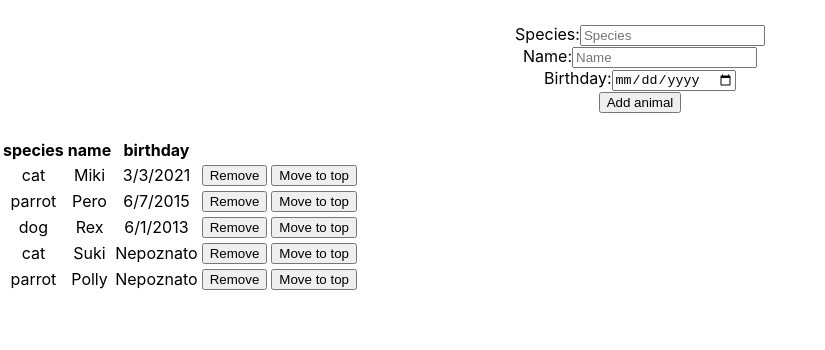
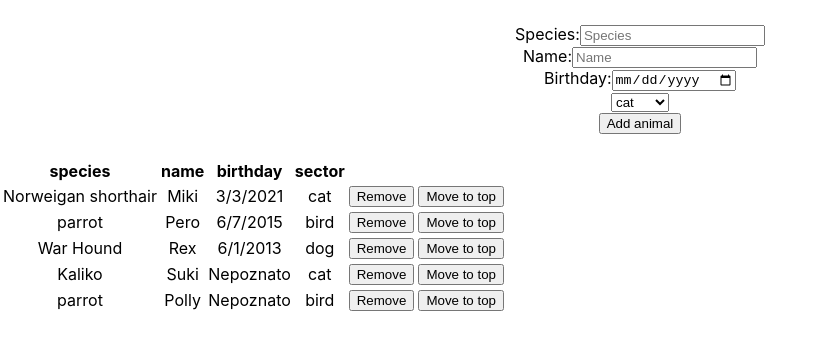
Before and after one commit to MilicaB96/zoo, a React (Create React App) app: page / in a window 1280 px wide. Shown: the top 350 px of the page, without its empty margins (0-825 px from the left). Built offline with nearby package versions, Linux system fonts and the light colour scheme.

Commit message:
added sectors to addAnimal form

```diff
--- a/src/App.js
+++ b/src/App.js
@@ -4,46 +4,56 @@ import { useState } from "react";
 function App() {
   const [animals, setAnimals] = useState([
     {
-      species: "cat",
+      species: "Norweigan shorthair",
       name: "Miki",
       birthday: new Date(2021, 2, 3).toLocaleDateString(),
+      sector: "cat",
     },
     {
       species: "parrot",
       name: "Pero",
       birthday: new Date(2015, 5, 7).toLocaleDateString(),
+      sector: "bird",
     },
     {
-      species: "dog",
+      species: "War Hound",
       name: "Rex",
       birthday: new Date(2013, 5, 1).toLocaleDateString(),
+      sector: "dog",
     },
     {
-      species: "cat",
+      species: "Kaliko",
       name: "Suki",
       birthday: "",
+      sector: "cat",
     },
     {
       species: "parrot",
       name: "Polly",
+      birthday: "",
+      sector: "bird",
     },
   ]);
+  // sectors
+  const animalSector = ["cat", "dog", "bird", "snake", "rabbit"];
   // species,name,date
   const [species, setSpecies] = useState("");
   const [name, setName] = useState("");
   const [date, setDate] = useState(new Date());
+  const [sector, setSector] = useState("cat");
   // add animal function
-  const addAnimal = (species, name, date) => {
+  const addAnimal = (species, name, date, sector) => {
+    console.log("sector", sector);
+
     date = date.split("-");
     const [year, month, day] = date;
     date = new Date(year, month, day).toLocaleDateString();
-    console.log(date);
-    setAnimals([...animals, { species, name, birthday: date }]);
+    setAnimals([...animals, { species, name, birthday: date, sector }]);
   };
   // handleSubmit
   const handleSubmit = (e) => {
     e.preventDefault();
-    addAnimal(species, name, date);
+    addAnimal(species, name, date, sector);
   };
   return (
     <div className='App'>
@@ -79,6 +89,7 @@ function App() {
           <input
             type='date'
             name='date'
+            required
             placeholder='date'
             value={date}
             onChange={(e) => {
@@ -86,6 +97,18 @@ function App() {
             }}
           />
         </label>
+        <br />
+        <select
+          onChange={(e) => {
+            {
+              setSector(e.target.value);
+            }
+          }}
+        >
+          {animalSector.map((sector) => {
+            return <option value={sector}>{sector}</option>;
+          })}
+        </select>
         <br />
         <button type='submit'>Add animal</button>
       </form>
@@ -95,6 +118,7 @@ function App() {
             <th>species</th>
             <th>name</th>
             <th>birthday</th>
+            <th>sector</th>
           </tr>
         </thead>
         <tbody>
@@ -103,6 +127,7 @@ function App() {
               <td>{animal.species}</td>
               <td>{animal.name}</td>
               <td>{animal.birthday ? animal.birthday : "Nepoznato"}</td>
+              <td>{animal.sector}</td>
               <td>
                 <button
                   type='button'
@@ -123,11 +148,9 @@ function App() {
                   onClick={() => {
                     setAnimals(
                       animals.reduce((prev, curr) => {
-                        {
-                          return animal.name === curr.name
-                            ? [curr, ...prev]
-                            : [...prev, curr];
-                        }
+                        return animal.name === curr.name
+                          ? [curr, ...prev]
+                          : [...prev, curr];
                       }, [])
                     );
                   }}
```
